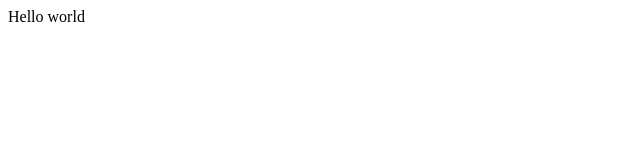
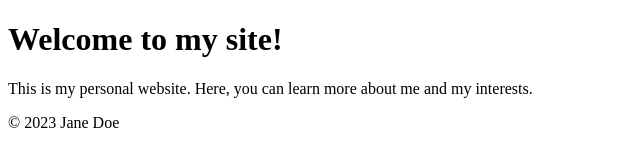
Before and after one commit to kailin5/kailin6.github.io, a plain HTML site: page index.html in a window 1280 px wide. Shown: the whole page, without its empty margins (0-640 px from the left). Drawn offline with Linux system fonts and the light colour scheme.

Commit message:
Update index.html

```diff
--- a/index.html
+++ b/index.html
@@ -1 +1,22 @@
-<p>Hello world</p>
+<!DOCTYPE html>
+<html>
+<head>
+	<title>My Personal Website</title>
+	<link rel="stylesheet" href="style.css">
+</head>
+<body>
+	<header>
+		<h1>Welcome to my site!</h1>
+	</header>
+
+	<main>
+		<p>This is my personal website. Here, you can learn more about me and my interests.</p>
+	</main>
+
+	<footer>
+		<p>&copy; 2023 Jane Doe</p>
+	</footer>
+
+	<script src="script.js"></script>
+</body>
+</html>
```
